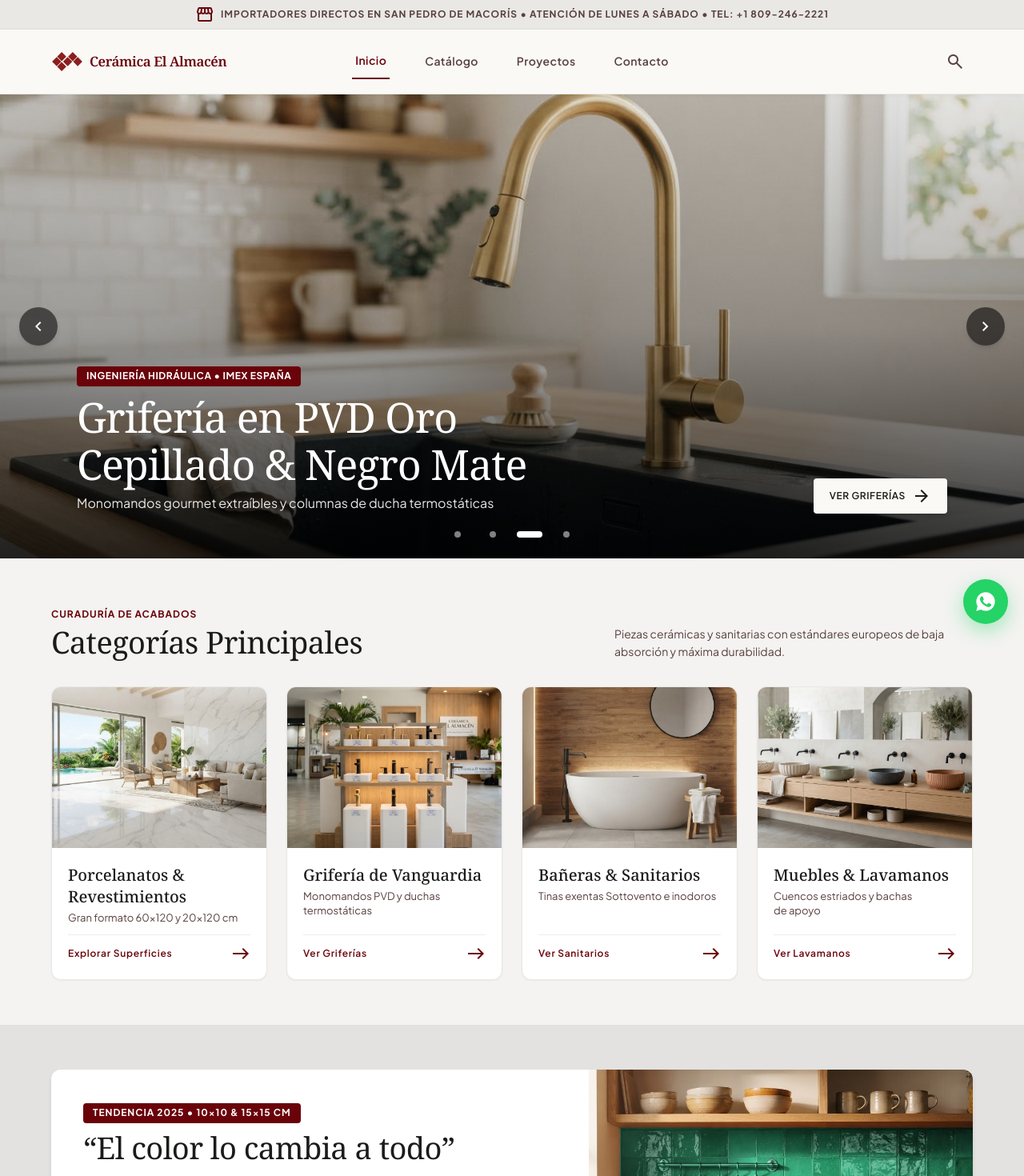
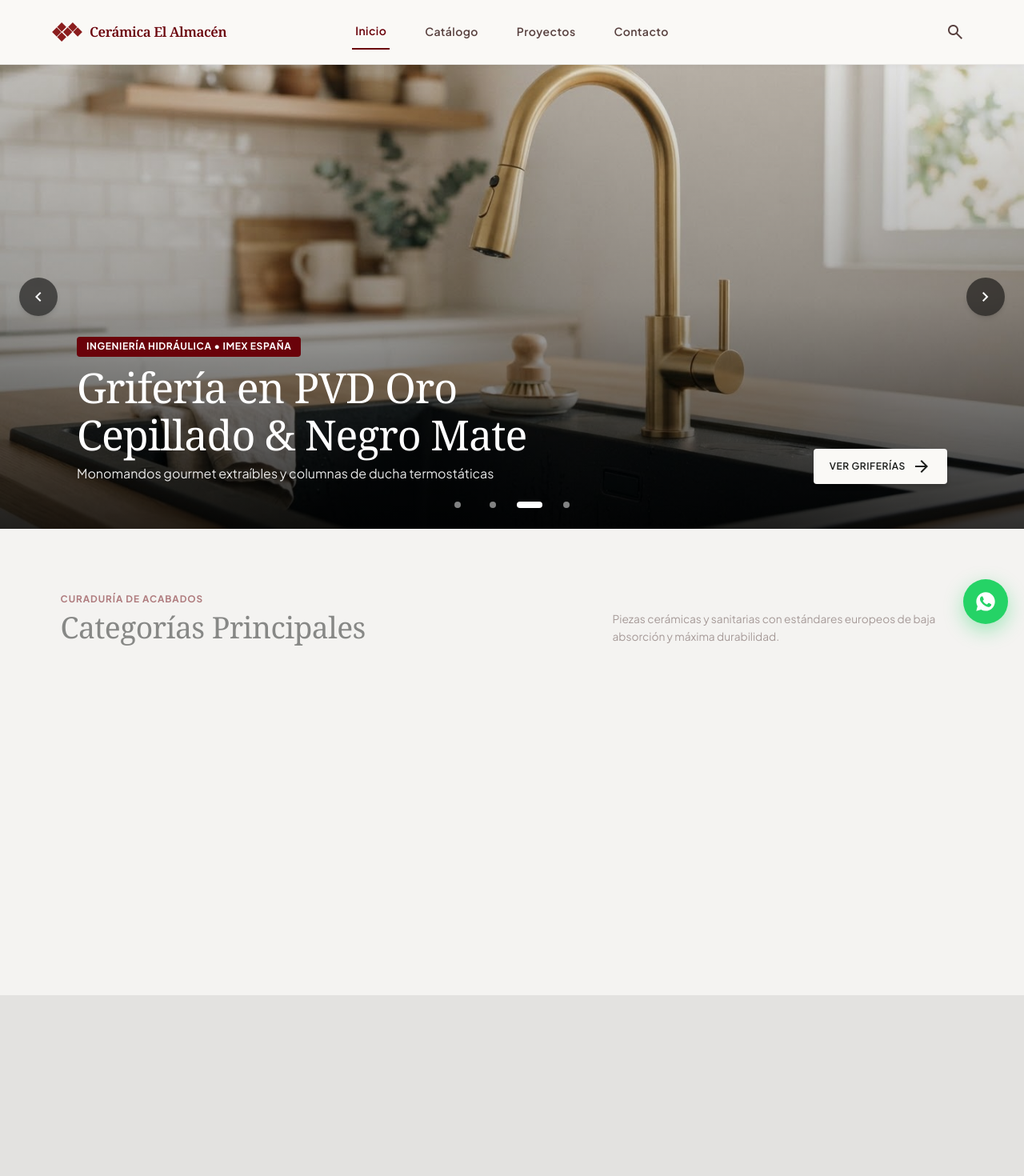
Before and after one commit to WhiteCollins/ceramica-el-almacen-web, a Next.js app: page / in a window 1280 px wide. Shown: the top 1470 px of the page at 80% size. Built offline with nearby package versions, Linux system fonts and the light colour scheme.

Commit message:
Remove top announcement bar and add scroll-driven reveal animations across pages

```diff
--- a/src/app/contacto/page.tsx
+++ b/src/app/contacto/page.tsx
@@ -91,7 +91,7 @@ export default function ContactoPage() {
               {ADVISORS.map((advisor, idx) => (
                 <article
                   key={advisor.id}
-                  className="bg-surface-container-lowest rounded-xl p-5 shadow-sm hover:shadow-md transition-shadow relative overflow-hidden border border-surface-container"
+                  className="scroll-reveal bg-surface-container-lowest rounded-xl p-5 shadow-sm hover:shadow-md transition-shadow relative overflow-hidden border border-surface-container"
                 >
                   <div className="flex items-start gap-4">
                     <div className="relative shrink-0">
--- a/src/app/globals.css
+++ b/src/app/globals.css
@@ -175,3 +175,40 @@ details > summary::-webkit-details-marker {
 .atelier-input:user-valid {
   border-color: #8b716e;
 }
+
+/* Scroll-driven reveal animations (compositor-only transform + opacity) */
+@media (prefers-reduced-motion: no-preference) {
+  @supports ((animation-timeline: view()) and (animation-range: entry)) {
+    @keyframes atelier-scroll-entry {
+      from {
+        opacity: 0;
+        transform: translateY(36px) scale(0.96);
+      }
+      to {
+        opacity: 1;
+        transform: translateY(0) scale(1);
+      }
+    }
+
+    .scroll-reveal {
+      animation: atelier-scroll-entry auto ease-out backwards;
+      animation-timeline: view(block);
+      animation-range: entry 0% cover 28%;
+    }
+  }
+
+  @supports not ((animation-timeline: view()) and (animation-range: entry)) {
+    .scroll-reveal {
+      opacity: 0;
+      transform: translateY(28px) scale(0.97);
+      transition:
+        opacity 0.6s cubic-bezier(0.22, 1, 0.36, 1),
+        transform 0.6s cubic-bezier(0.22, 1, 0.36, 1);
+    }
+
+    .scroll-reveal.is-revealed {
+      opacity: 1;
+      transform: translateY(0) scale(1);
+    }
+  }
+}
--- a/src/app/layout.tsx
+++ b/src/app/layout.tsx
@@ -2,6 +2,7 @@ import type { Metadata } from "next";
 import { Noto_Serif, Plus_Jakarta_Sans } from "next/font/google";
 import { Header } from "@/components/Header";
 import { Footer } from "@/components/Footer";
+import { ScrollRevealObserver } from "@/components/ScrollRevealObserver";
 import { SITE_INFO } from "@/data/site";
 import "./globals.css";
 
@@ -130,6 +131,7 @@ export default function RootLayout({
           Saltar al contenido principal
         </a>
         <Header />
+        <ScrollRevealObserver />
         <main
           id="contenido-principal"
           className="w-full bg-surface min-h-[calc(100vh-20rem)]"
--- a/src/app/page.tsx
+++ b/src/app/page.tsx
@@ -14,7 +14,7 @@ export default function HomePage() {
       {/* SECCIÓN 2: CATEGORÍAS PRINCIPALES (CARDS SIMPLIFICADAS Y LIMPIAS) */}
       <section className="w-full bg-surface-container-low py-9 lg:py-14">
         <div className="max-w-7xl mx-auto px-margin-mobile lg:px-margin-desktop">
-          <div className="flex flex-col md:flex-row md:items-end justify-between gap-2 mb-6 lg:mb-8">
+          <div className="scroll-reveal flex flex-col md:flex-row md:items-end justify-between gap-2 mb-6 lg:mb-8">
             <div>
               <span className="font-label-caps text-label-caps text-primary uppercase">
                 Curaduría de Acabados
@@ -34,7 +34,7 @@ export default function HomePage() {
               <Link
                 key={cat.slug}
                 href={`/catalogo?categoria=${cat.slug}`}
-                className="group bg-surface-container-lowest rounded-xl overflow-hidden shadow-sm hover:shadow-atelier transition-all duration-300 flex flex-col border border-surface-container-high"
+                className="scroll-reveal group bg-surface-container-lowest rounded-xl overflow-hidden shadow-sm hover:shadow-atelier transition-all duration-300 flex flex-col border border-surface-container-high"
               >
                 <div className="relative overflow-hidden aspect-[4/3] bg-surface-container">
                   <Image
--- a/src/app/showroom/page.tsx
+++ b/src/app/showroom/page.tsx
@@ -42,7 +42,7 @@ export default function ShowroomPage() {
               <Link
                 key={project.id}
                 href={`/showroom/${project.id}`}
-                className="bg-surface-container-lowest rounded-xl overflow-hidden shadow-sm hover:shadow-atelier transition-all border border-surface-container-high flex flex-col group"
+                className="scroll-reveal bg-surface-container-lowest rounded-xl overflow-hidden shadow-sm hover:shadow-atelier transition-all border border-surface-container-high flex flex-col group"
               >
                 <div className="relative aspect-[16/10] bg-surface-container overflow-hidden">
                   <Image
@@ -87,14 +87,14 @@ export default function ShowroomPage() {
         id="calculadora"
         className="w-full bg-surface-container-low py-9 lg:py-14 scroll-mt-20"
       >
-        <div className="max-w-7xl mx-auto px-margin-mobile lg:px-margin-desktop">
+        <div className="scroll-reveal max-w-7xl mx-auto px-margin-mobile lg:px-margin-desktop">
           <TileCalculator />
         </div>
       </section>
 
       {/* SECCIÓN 3: MESA DE ARQUITECTURA & VISITA GUIADA */}
       <section className="w-full bg-surface py-9 lg:py-14">
-        <div className="max-w-7xl mx-auto px-margin-mobile lg:px-margin-desktop">
+        <div className="scroll-reveal max-w-7xl mx-auto px-margin-mobile lg:px-margin-desktop">
           <div className="bg-primary text-on-primary rounded-xl p-6 sm:p-8 lg:p-10 shadow-md grid grid-cols-1 lg:grid-cols-12 gap-6 items-center">
             <div className="lg:col-span-8 space-y-2">
               <span className="font-label-caps text-label-caps text-on-primary-container uppercase">
--- a/src/components/CatalogExplorer.tsx
+++ b/src/components/CatalogExplorer.tsx
@@ -556,7 +556,7 @@ export function CatalogExplorer() {
               {filteredProducts.map((product, index) => (
                 <article
                   key={product.id}
-                  className="group flex flex-col bg-surface-container-lowest rounded-xl overflow-hidden shadow-sm hover:shadow-atelier border border-surface-container-highest transition-all duration-300"
+                  className="scroll-reveal group flex flex-col bg-surface-container-lowest rounded-xl overflow-hidden shadow-sm hover:shadow-atelier border border-surface-container-highest transition-all duration-300"
                 >
                   <Link
                     href={`/catalogo/${product.id}`}
--- a/src/components/ColorShowcase.tsx
+++ b/src/components/ColorShowcase.tsx
@@ -15,7 +15,7 @@ export function ColorShowcase() {
   return (
     <section className="w-full bg-surface-container-highest py-9 lg:py-14">
       <div className="max-w-7xl mx-auto px-margin-mobile lg:px-margin-desktop">
-        <div className="bg-surface-container-lowest rounded-xl shadow-md overflow-hidden grid grid-cols-1 lg:grid-cols-12">
+        <div className="scroll-reveal bg-surface-container-lowest rounded-xl shadow-md overflow-hidden grid grid-cols-1 lg:grid-cols-12">
           {/* Columna de Selección de Color */}
           <div className="lg:col-span-7 p-5 sm:p-8 lg:p-10 flex flex-col justify-between gap-5">
             <div className="space-y-2">
--- a/src/components/Footer.tsx
+++ b/src/components/Footer.tsx
@@ -7,7 +7,7 @@ import { SITE_INFO, buildWhatsAppUrl } from "@/data/site";
 export function Footer() {
   return (
     <footer className="w-full bg-surface-container-low text-on-surface shadow-[0_-1px_8px_rgba(0,0,0,0.03)] border-t border-surface-container-highest">
-      <div className="max-w-7xl mx-auto px-margin-mobile lg:px-margin-desktop py-10 lg:py-14">
+      <div className="scroll-reveal max-w-7xl mx-auto px-margin-mobile lg:px-margin-desktop py-10 lg:py-14">
         <div className="grid grid-cols-1 md:grid-cols-2 lg:grid-cols-4 gap-8 lg:gap-gutter-lg">
           {/* Columna 1: Marca */}
           <div className="flex flex-col gap-space-sm">
--- a/src/components/Header.tsx
+++ b/src/components/Header.tsx
@@ -52,18 +52,6 @@ export function Header() {
 
   return (
     <>
-      {/* Barra Superior Institucional en flujo normal: desaparece suavemente al bajar */}
-      <div className="bg-surface-container-high text-on-surface-variant text-center py-1.5 px-margin-mobile lg:px-margin-desktop font-label-caps text-label-caps uppercase flex items-center justify-center gap-2 border-b border-surface-container-highest">
-        <Icon name="storefront" className="text-[15px] text-primary shrink-0" />
-        <span className="sm:hidden truncate">
-          San Pedro de Macorís • Lun–Sáb • {SITE_INFO.phoneDisplay}
-        </span>
-        <span className="hidden sm:inline truncate">
-          Importadores directos en San Pedro de Macorís • Atención de Lunes a
-          Sábado • Tel: {SITE_INFO.phoneDisplay}
-        </span>
-      </div>
-
       {/* Header Sticky Compacto (64px en móvil, 80px en escritorio) */}
       <header className="site-sticky-header w-full">
         <div className="site-sticky-bar bg-surface/95 backdrop-blur-md shadow-[0_1px_6px_rgba(0,0,0,0.04)] border-b border-surface-container-high">
--- /dev/null
+++ b/src/components/ScrollRevealObserver.tsx
@@ -0,0 +1,44 @@
+"use client";
+
+import { useEffect } from "react";
+import { usePathname } from "next/navigation";
+
+export function ScrollRevealObserver() {
+  const pathname = usePathname();
+
+  useEffect(() => {
+    if (typeof window === "undefined") return;
+
+    if (
+      window.matchMedia?.("(prefers-reduced-motion: reduce)").matches ||
+      (typeof CSS !== "undefined" &&
+        CSS.supports("(animation-timeline: view()) and (animation-range: entry)"))
+    ) {
+      return;
+    }
+
+    const elements = document.querySelectorAll<HTMLElement>(".scroll-reveal");
+    if (elements.length === 0) return;
+
+    const observer = new IntersectionObserver(
+      (entries) => {
+        for (const entry of entries) {
+          if (entry.isIntersecting) {
+            entry.target.classList.add("is-revealed");
+            observer.unobserve(entry.target);
+          }
+        }
+      },
+      {
+        threshold: 0.12,
+        rootMargin: "0px 0px -40px 0px",
+      }
+    );
+
+    elements.forEach((el) => observer.observe(el));
+
+    return () => observer.disconnect();
+  }, [pathname]);
+
+  return null;
+}
```
